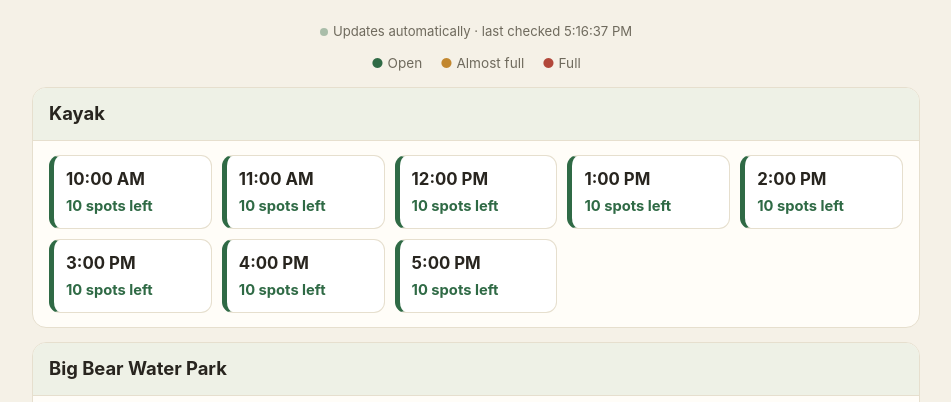
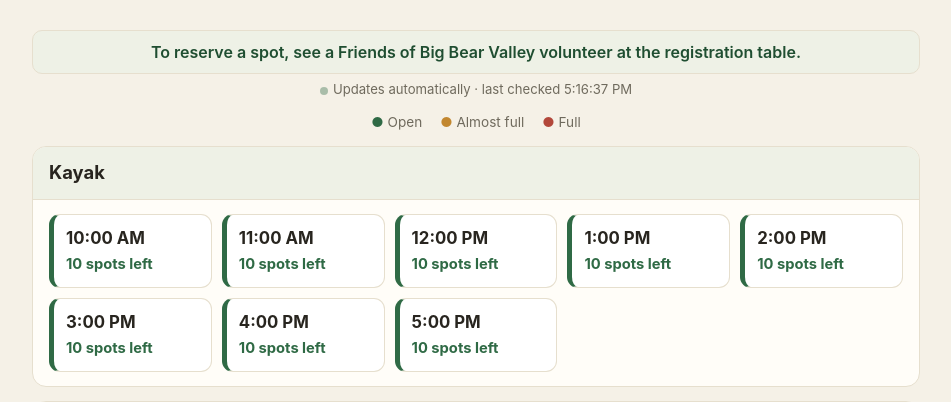
Before and after one commit to VisibleIntellect/oad-signup, a Flask app: page / in a window 1280 px wide. Shown: the part 259-661 px from the top of the page, without its empty margins (164-1115 px from the left). Run offline with Flask 3, Linux system fonts and the light colour scheme; data comes from the database, SQL or seed files in the repository.

Commit message:
Add files via upload

```diff
--- a/templates/board.html
+++ b/templates/board.html
@@ -64,6 +64,8 @@
   .slot.few{border-left:5px solid var(--few)}   .slot.few .left{color:var(--few)}
   .slot.full{border-left:5px solid var(--full);background:#faf6f6;opacity:.85} .slot.full .left{color:var(--full)}
   .foot{text-align:center;color:var(--muted);font-size:.9rem;margin:22px 0 8px;padding:0 12px}
+  .reserve{text-align:center;background:#eef1e6;border:1px solid #e6dfce;border-radius:10px;
+           padding:10px 14px;margin:14px 0 6px;color:var(--green-d);font-weight:600}
   @media (max-width:780px){
     .topbar{justify-content:center;gap:8px}
     .tb-logo{height:48px}
@@ -116,6 +118,7 @@
 </header>
 
 <div class="wrap">
+  <div class="reserve">To reserve a spot, see a Friends of Big Bear Valley volunteer at the registration table.</div>
   <div class="updated"><span class="dot"></span>Updates automatically · <span id="ts">loading…</span></div>
   <div class="legend">
     <span><b style="color:var(--open)">●</b> Open</span>
@@ -123,7 +126,6 @@
     <span><b style="color:var(--full)">●</b> Full</span>
   </div>
   <div id="activities">Loading…</div>
-  <div class="foot">To reserve a spot, see a Friends of Big Bear Valley volunteer at the registration table.</div>
 </div>
 
 <script>
```
